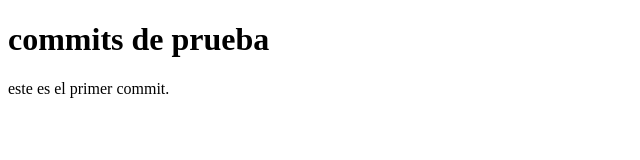
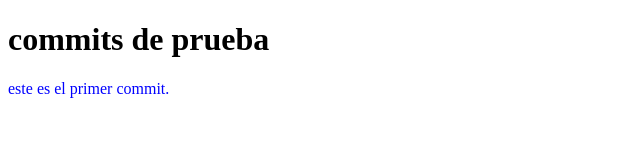
Before and after one commit to niquezadah/lostMediaWDuocUC, a plain HTML site: page html/index.html in a window 1280 px wide. Shown: the whole page, without its empty margins (0-640 px from the left). Drawn offline with Linux system fonts and the light colour scheme.

Commit message:
1er parrafo cambio de color azul, agregué carpetas img y css

```diff
--- a/index.html
+++ b/html/index.html
@@ -7,6 +7,6 @@
 </head>
 <body>
     <h1>commits de prueba</h1>
-    <p>este es el primer commit.</p>
+    <p style="color: blue;">este es el primer commit.</p>
 </body>
 </html>
```
